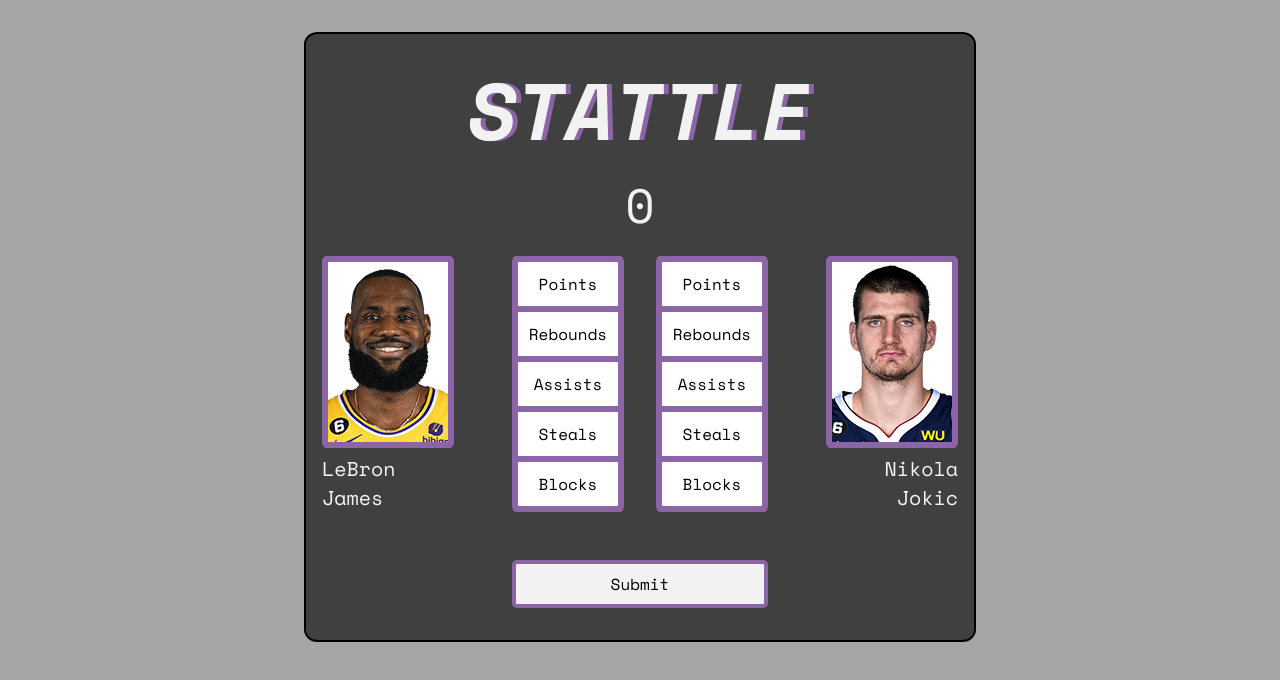
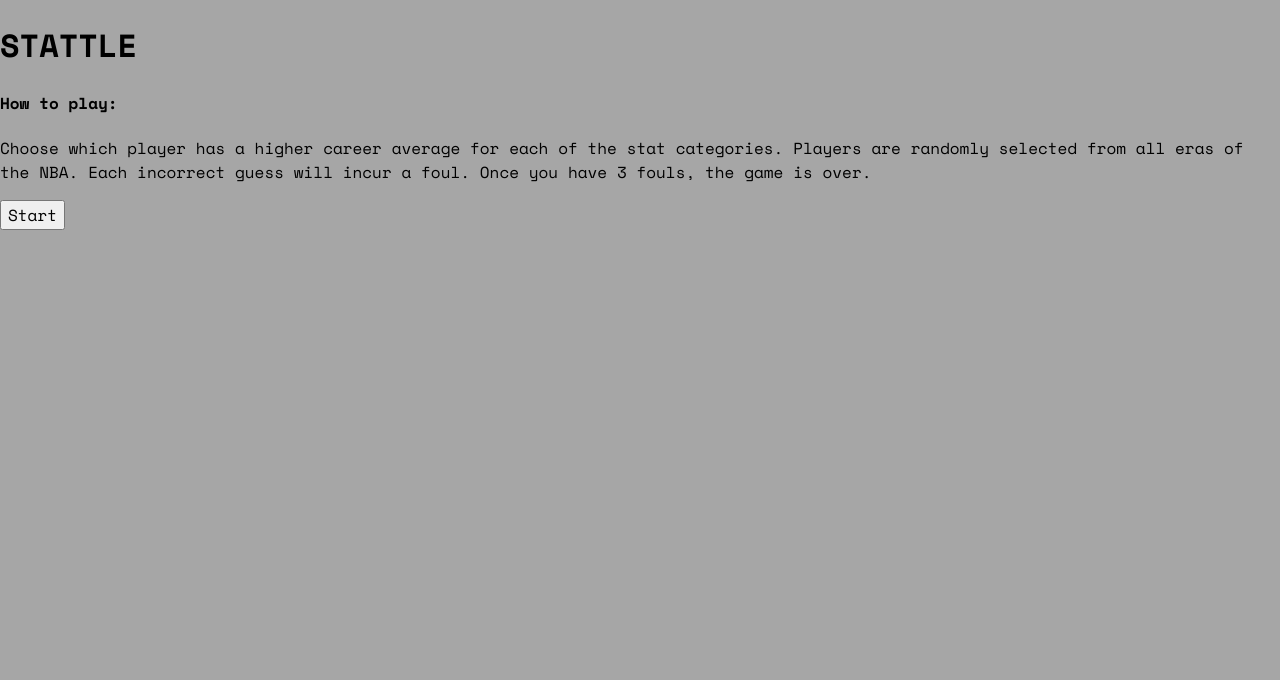
Before and after one commit to ZacharyHLong/nba-stattle, a React (Vite) app: page / in a window 1280 px wide. Shown: the top 680 px of the page. Built offline with nearby package versions, Linux system fonts and the light colour scheme.

Commit message:
startscreen initalised, needs styling

```diff
--- a/src/App.css
+++ b/src/App.css
@@ -66,7 +66,7 @@ input {
   display: flex;
   flex-direction: column;
   padding: 0 1.5rem;
-  width: 150px;
+  width: 160px;
 }
 
 .player-container p {
--- a/src/App.jsx
+++ b/src/App.jsx
@@ -8,10 +8,12 @@ import PlayerContainer from './components/PlayerContainer.jsx';
 import StatButton from './components/StatButton.jsx';
 import { determineCorrectAnswers, checkAnswers } from './components/PlayerLogic.jsx';
 import WinModal from './components/WinModal.jsx';
+import StartScreen from './components/StartScreen.jsx';
 
 
 const App = () => {
   const [userStreak, setUserStreak] = useState(0);
+  const [showStartScreen, setShowStartScreen] = useState(true);
   const [showWinModal, setShowWinModal] = useState(false);
   const [selectedPlayers, setSelectedPlayers] = useState([players[0], players[2]]);
   const [userSelections, setUserSelections] = useState({
@@ -83,7 +85,9 @@ const App = () => {
   return (
     <>
     <div className="page-container">
-
+      {showStartScreen ? (
+        <StartScreen onStart={() => setShowStartScreen(false)} />
+      ) : (
         <div className="game-box">
         <div className="header-container">
           <h1>STATTLE</h1>
@@ -111,6 +115,7 @@ const App = () => {
 
         <button className="submit-button" onClick={handleSubmit}>Submit</button>
         </div>
+      )}
 
       <WinModal show={showWinModal} onClose={closeWinModalAndRandomise}>
       <h3>🎉 Congratulations 🎉</h3>
--- a/src/components/PlayerContainer.jsx
+++ b/src/components/PlayerContainer.jsx
@@ -1,7 +1,7 @@
 import  React from 'react';
 
 function getFontSize(text) {
-  let baseSize = 20;
+  let baseSize = 18;
   let maxLength = 20;
   if (text.length > maxLength) {
     return `${baseSize - (text.length - maxLength)}px`;
--- /dev/null
+++ b/src/components/StartScreen.jsx
@@ -0,0 +1,17 @@
+import React from "react";
+
+const StartScreen = ({ onStart }) => {
+  return (
+    <div className="start-screen">
+      <h1>STATTLE</h1>
+      <h4>How to play:</h4>
+      <p>Choose which player has a higher career average for each of the stat categories.
+        Players are randomly selected from all eras of the NBA. Each incorrect guess will incur a foul.
+        Once you have 3 fouls, the game is over.
+      </p>
+      <button onClick={onStart}>Start</button>
+    </div>
+  );
+};
+
+export default StartScreen;
```
Lines whose indentation alone changed are shown as unchanged.
